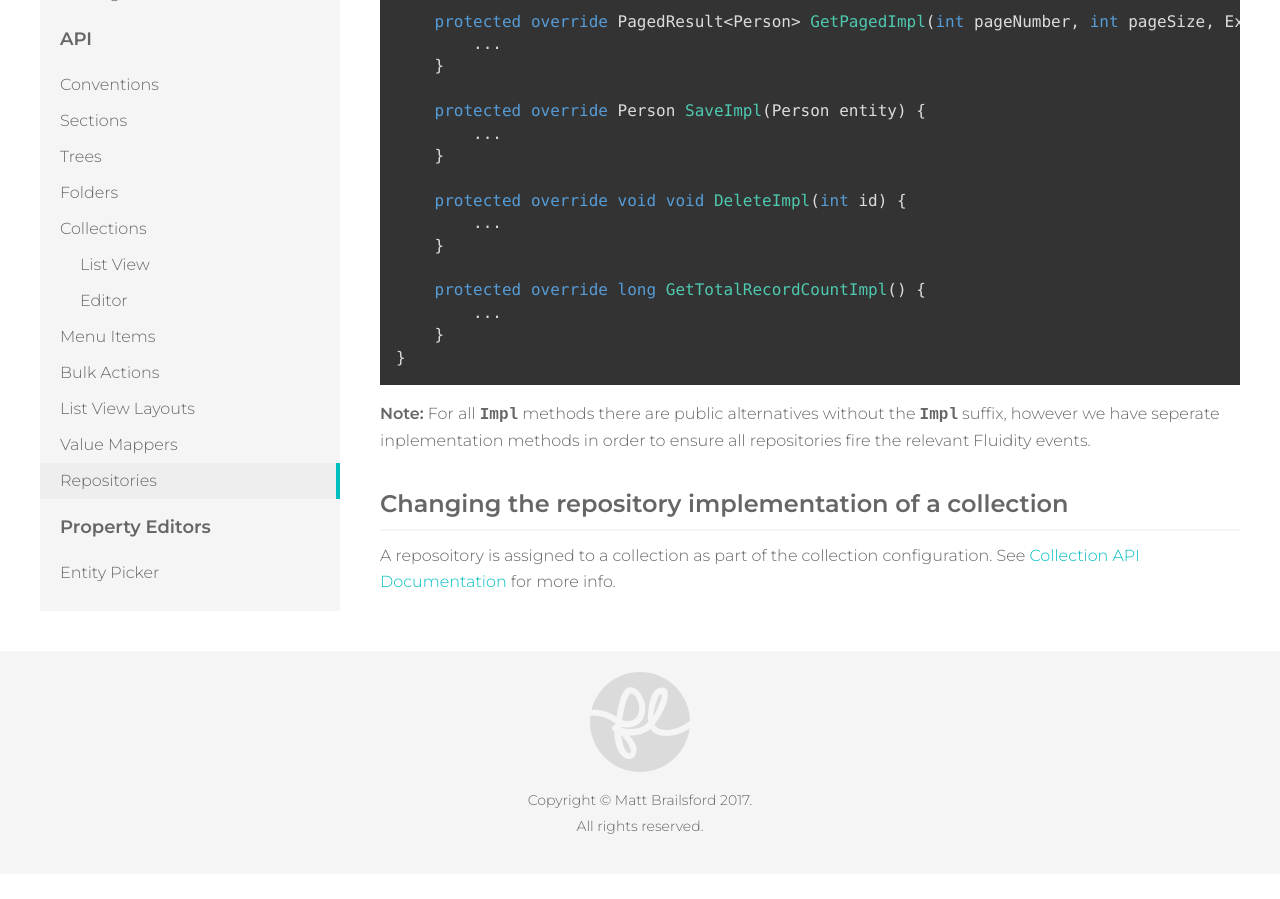
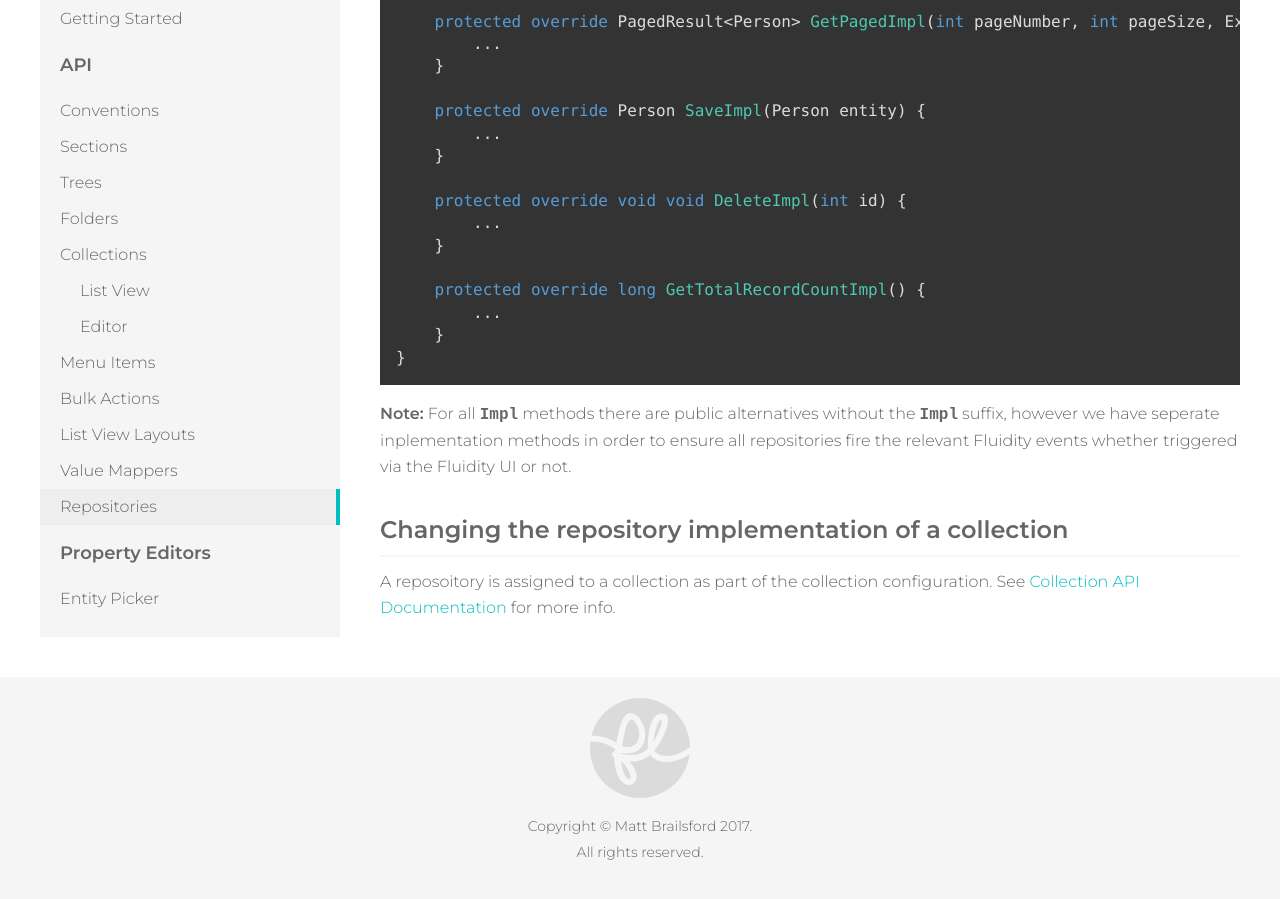
Before and after one commit to mattbrailsford/umbraco-fluidity, a Jekyll site: the page built from docs/_pages/02-api-09-repositories.md, in a window 1280 px wide and 900 px high, scrolled down 962 px. Built offline with Jekyll 4.4.1, drawn with Linux system fonts in a browser that asks for light colours; before the commit the page ends 1836 px from its top, so only the background shows below that.

Commit message:
Updated docs

`````diff
--- a/docs/_pages/02-api-09-repositories.md
+++ b/docs/_pages/02-api-09-repositories.md
@@ -45,7 +45,7 @@ public class PersonRepository : FluidityRepository<Person, int> {
 }
 ````
 
-**Note:** For all `Impl` methods there are public alternatives without the `Impl` suffix, however we have seperate inplementation methods in order to ensure all repositories fire the relevant Fluidity events.
+**Note:** For all `Impl` methods there are public alternatives without the `Impl` suffix, however we have seperate inplementation methods in order to ensure all repositories fire the relevant Fluidity events whether triggered via the Fluidity UI or not.
 
 ### Changing the repository implementation of a collection
 {: .mt}
`````
